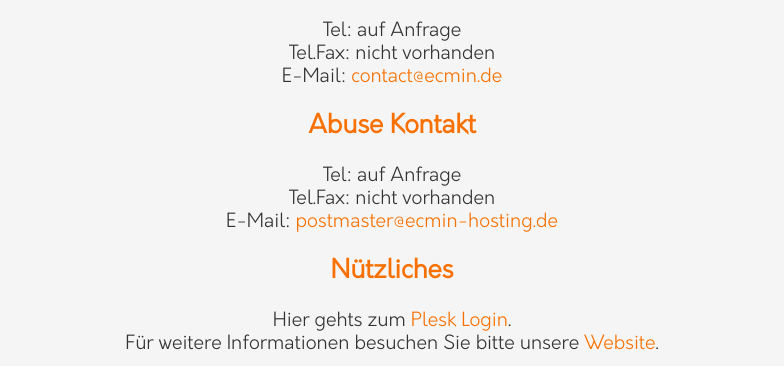
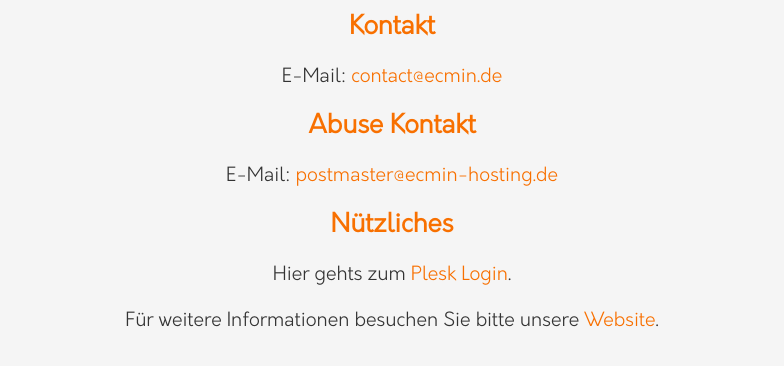
Before and after one commit to robinrm/Website_Company_Info, a plain HTML site: page index.html in a window 1280 px wide. Shown: the part 545-911 px from the top of the page, without its empty margins (248-1032 px from the left). After the commit the page ends 888 px from the top, so only its background shows below. Drawn offline with Linux system fonts and the light colour scheme.

Commit message:
changed layout

```diff
--- a/index.html
+++ b/index.html
@@ -22,9 +22,11 @@
                     />
                 </picture>
                 <br />
+                <br />
                 <div class="company">
                     <h1>Verwaltungs- / Mailserver</h1>
                     <h3>von</h3>
+                    <br />
                     <h2>Eickelmann & Meyer Industries GbR</h2>
                     <br />
                     <p>Haarstr. 8</p>
@@ -34,8 +36,6 @@
                 <div class="contact">
                     <h4>Kontakt</h4>
                     <br />
-                    <p>Tel: auf Anfrage</p>
-                    <p>Tel.Fax: nicht vorhanden</p>
                     <p>
                         E-Mail:
                         <a href="mailto:contact@ecmin.de">contact@ecmin.de</a>
@@ -45,8 +45,6 @@
                 <div class="abuse">
                     <h4>Abuse Kontakt</h4>
                     <br />
-                    <p>Tel: auf Anfrage</p>
-                    <p>Tel.Fax: nicht vorhanden</p>
                     <p>
                         E-Mail:
                         <a href="mailto:postmaster@ecmin-hosting.de"
@@ -68,6 +66,7 @@
                             >Plesk Login</a
                         >.
                     </p>
+                    <br />
                     <p>
                         Für weitere Informationen besuchen Sie bitte unsere
                         <a
```
